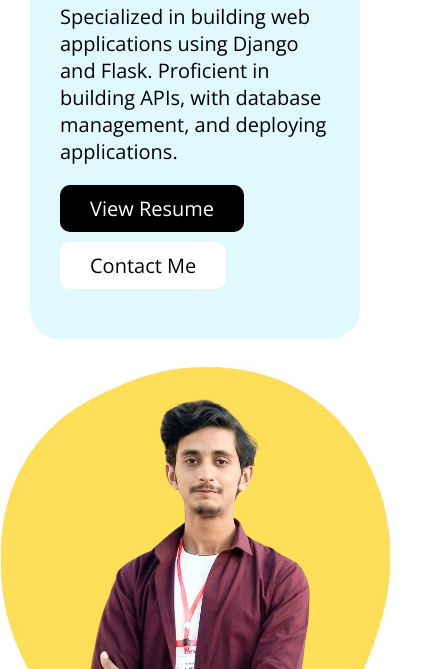
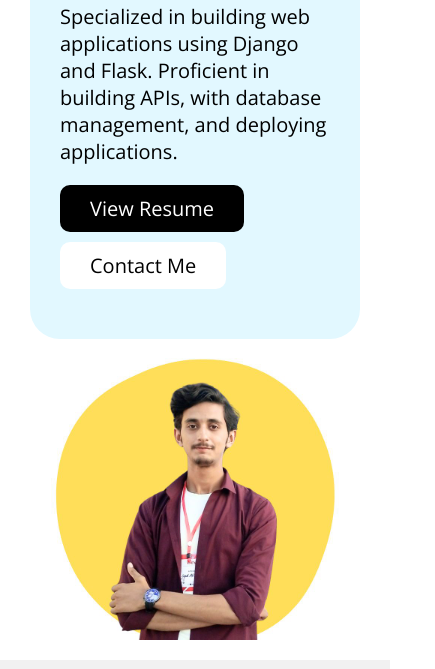
Before and after one commit to whereisalidev/portfolio, a plain HTML site: page index.html in a window 390 px wide. Shown: the part 295-964 px from the top of the page, 435 px wide, since content can reach past the window. Drawn offline with nearby package versions, Linux system fonts and the light colour scheme.

Commit message:
final-setting-for-mobile-view

```diff
--- a/styles.css
+++ b/styles.css
@@ -241,6 +241,9 @@ h1 {
 			margin-top:-29px;
 			max-width:420px;
 			margin-bottom:-10px;
+			@media (max-width:1024px) {
+				max-width:300px;
+			}
 		}
 	}
 }
```
